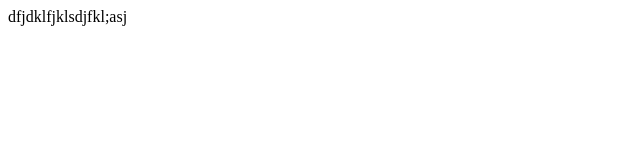
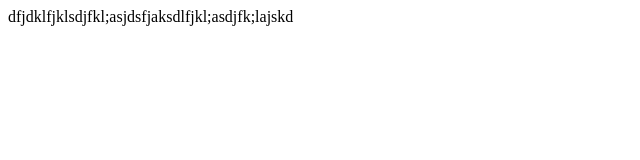
Before and after one commit to fuad454535/love-u-js, a plain HTML site: page index.html in a window 1280 px wide. Shown: the whole page, without its empty margins (0-640 px from the left). Drawn offline with Linux system fonts and the light colour scheme.

Commit message:
dfkdjfkd

```diff
--- a/index.html
+++ b/index.html
@@ -7,6 +7,6 @@
     <title>Document</title>
 </head>
 <body>
-    dfjdklfjklsdjfkl;asj
+    dfjdklfjklsdjfkl;asjdsfjaksdlfjkl;asdjfk;lajskd
 </body>
 </html>
```
